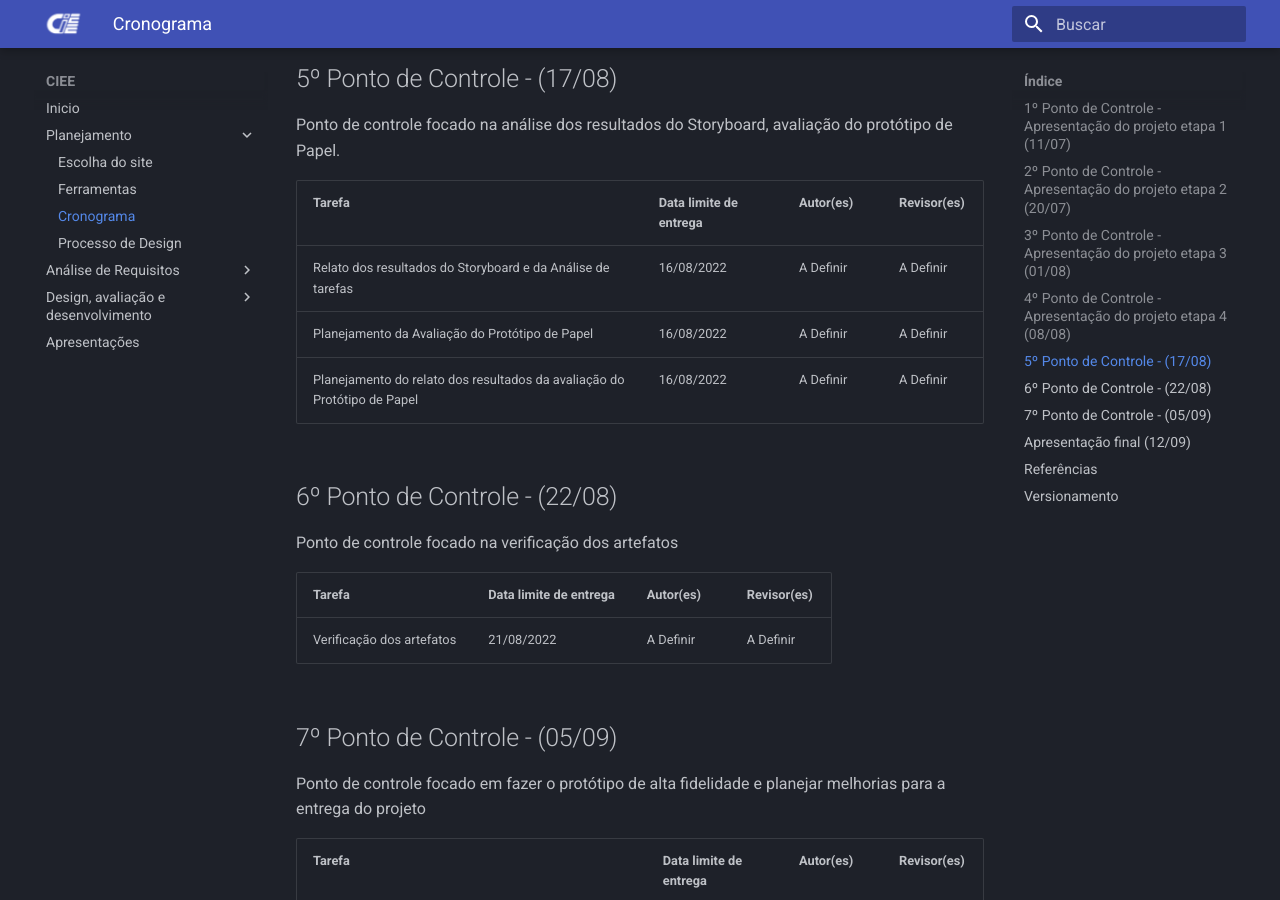
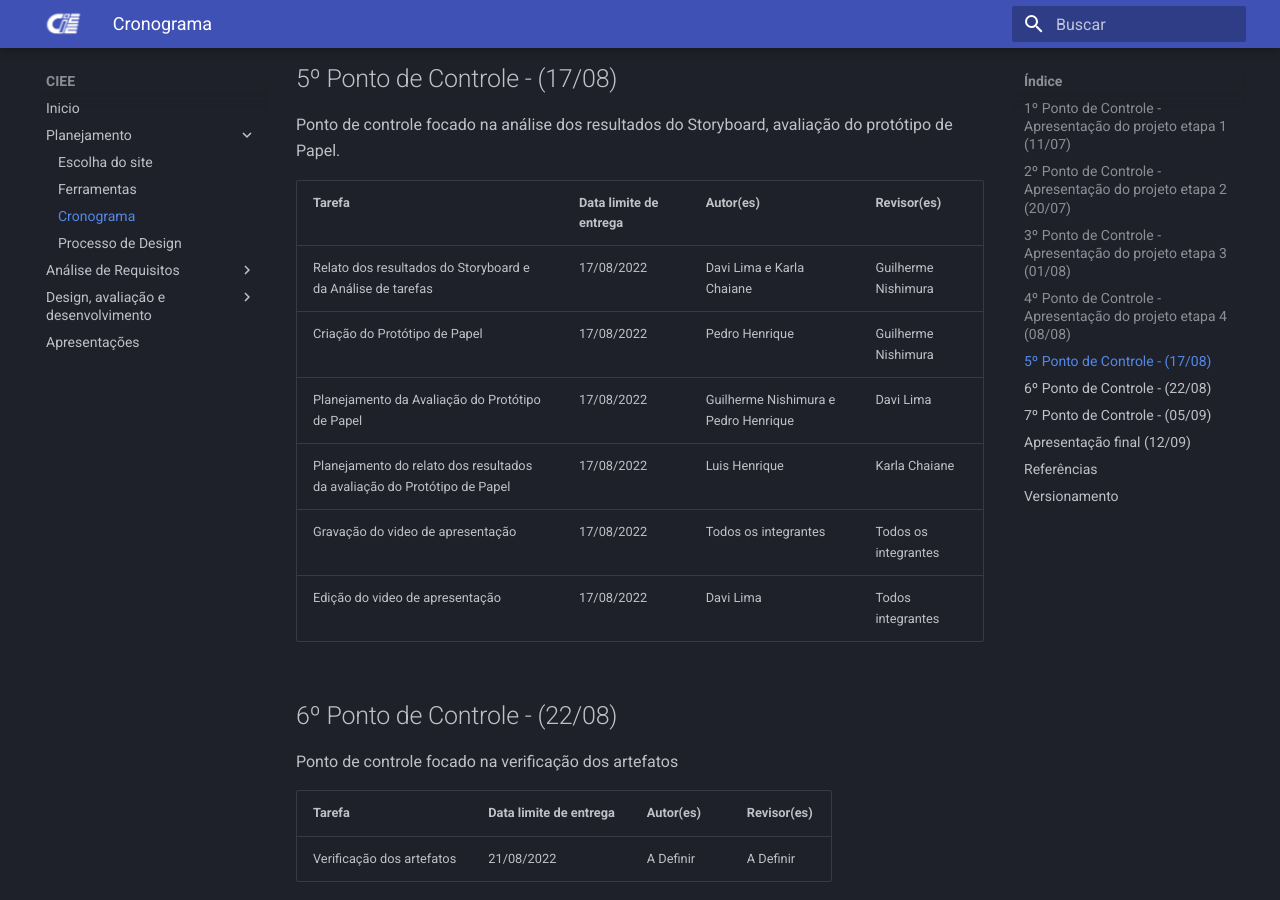
Before and after one commit to JoaoGElvas/2022.1-CIEE, an MkDocs documentation site: the page built from docs/planejamento/cronograma.md, in a window 1280 px wide and 900 px high, scrolled down 2922 px. Built offline with MkDocs 1.6.1 and Material for MkDocs 9.7.7, drawn with Linux system fonts in a browser that asks for light colours.

Commit message:
Inclusão Apresentação 5

```diff
--- a/docs/planejamento/cronograma.md
+++ b/docs/planejamento/cronograma.md
@@ -67,9 +67,12 @@ Ponto de controle focado na análise dos resultados do Storyboard, avaliação d
 
 | Tarefa                                                                   | Data limite de entrega | Autor(es)                      | Revisor(es)                     |
 | :----------------------------------------------------------------------- | ---------------------- | ------------------------------ | ------------------------------- |
-| Relato dos resultados do Storyboard e da Análise de tarefas              | 16/08/2022             | A Definir | A Definir    |
-| Planejamento da Avaliação do Protótipo de Papel                          | 16/08/2022             | A Definir    | A Definir |
-| Planejamento do relato dos resultados da avaliação do Protótipo de Papel | 16/08/2022             | A Definir         | A Definir          |
+| Relato dos resultados do Storyboard e da Análise de tarefas              | 17/08/2022             | Davi Lima e Karla Chaiane | Guilherme Nishimura   |
+| Criação do Protótipo de Papel                                            | 17/08/2022             | Pedro Henrique    | Guilherme Nishimura |
+| Planejamento da Avaliação do Protótipo de Papel                          | 17/08/2022             | Guilherme Nishimura e Pedro Henrique | Davi Lima |
+| Planejamento do relato dos resultados da avaliação do Protótipo de Papel | 17/08/2022             | Luis Henrique        | Karla Chaiane         |
+| Gravação do video de apresentação                                        | 17/08/2022        | Todos os integrantes      | Todos os integrantes |
+| Edição do video de apresentação                                          | 17/08/2022        | Davi Lima            | Todos integrantes|
 
 ## 6º Ponto de Controle - (22/08)
 
```
